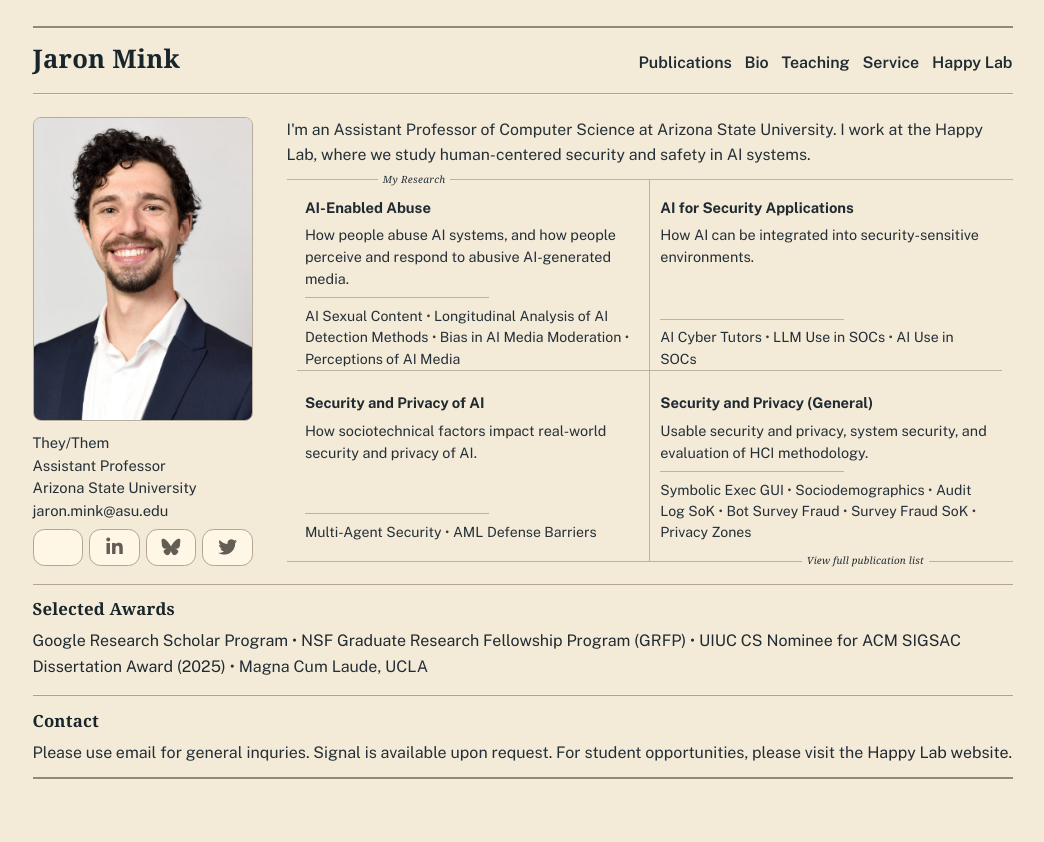
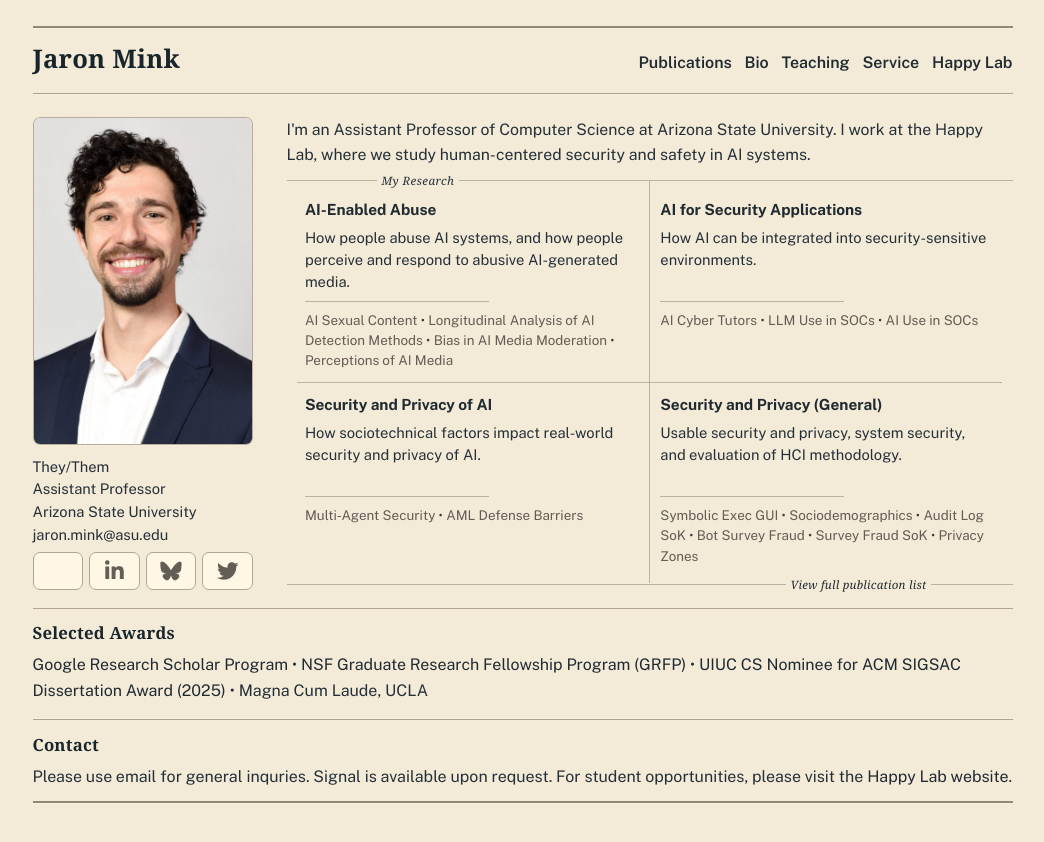
Before and after one commit to JaronMink/personal-website, a Jekyll site: the page built from index.md, in a window 1280 px wide. Shown: the top 842 px of the page, without its empty margins (110-1154 px from the left). Built offline with Jekyll 4.4.1, drawn with Linux system fonts in a browser that asks for light colours; some web fonts are replaced.

Commit message:
Improve responsive layout and visual spacing

```diff
--- a/_sass/minimal-light.scss
+++ b/_sass/minimal-light.scss
@@ -219,6 +219,7 @@ $palettes: (
 :root {
   @include emit-theme-vars(light);
   --accent-font: "Iowan Old Style", "Charter", "Georgia", serif;
+  --shell-width: clamp(61.25rem, 64vw, 72.5rem);
   --pressed-rule-shadow-bottom: 0 1px 0 color-mix(in srgb, var(--surface) 46%, transparent), 0 -1px 0 color-mix(in srgb, var(--heading) 8%, transparent);
   --pressed-rule-shadow-top: 0 -1px 0 color-mix(in srgb, var(--surface) 38%, transparent), 0 1px 0 color-mix(in srgb, var(--heading) 7%, transparent);
   --theme-fade-duration: 260ms;
@@ -453,7 +454,7 @@ html.theme-preload body *::after {
 }
 
 .top-shell {
-  max-width: 980px;
+  max-width: var(--shell-width);
   margin: 0 auto;
 }
 
@@ -529,7 +530,7 @@ html.theme-preload body *::after {
 }
 
 .top-main--publications {
-  max-width: 900px;
+  max-width: calc(var(--shell-width) - 5rem);
 }
 
 .top-main--bio {
@@ -562,7 +563,7 @@ html.theme-preload body *::after {
 
 .page-bottom-rule {
   margin-top: 1rem;
-  width: min(980px, calc(100vw - 2.5rem));
+  width: min(var(--shell-width), calc(100vw - 2.5rem));
   border-bottom: 2px solid color-mix(in srgb, var(--map-rule) 86%, transparent);
   box-shadow: 0 1px 0 color-mix(in srgb, var(--surface) 26%, transparent);
 }
@@ -1754,7 +1755,7 @@ html[data-theme='dark'] .pub-filter-view--list .pub-area-filter--area.is-partial
 }
 
 .pub-item {
-  margin: 0 0 1.2rem;
+  margin: 0 0 1.35rem;
   scroll-margin-top: 1rem;
   padding: 0.2rem 0.35rem;
   border-radius: 6px;
@@ -1817,6 +1818,7 @@ html[data-theme='dark'] .pub-filter-view--list .pub-area-filter--area.is-partial
 }
 
 .pub-title {
+  font-size: 1rem;
   line-height: 1.4;
 }
 
@@ -1824,18 +1826,15 @@ html[data-theme='dark'] .pub-filter-view--list .pub-area-filter--area.is-partial
   color: inherit;
 }
 
-.pub-authors,
+.pub-authors {
+  font-size: 0.9rem;
+  line-height: 1.48;
+}
+
 .pub-venue {
-  font-size: 0.95rem;
-}
-
-.pub-authors {
-  line-height: 1.5;
-}
-
-.pub-venue {
+  font-size: 0.86rem;
   color: var(--muted);
-  line-height: 1.45;
+  line-height: 1.4;
 }
 
 .pub-author-name {
@@ -1921,6 +1920,18 @@ html[data-theme='dark'] .pub-filter-view--list .pub-area-filter--area.is-partial
 }
 
 @media (max-width: 720px) {
+  .bio-text p {
+    text-align: left;
+  }
+
+  .pub-authors {
+    font-size: 0.92rem;
+  }
+
+  .pub-venue {
+    font-size: 0.9rem;
+  }
+
   .pub-filter-panel-row {
     display: block;
     margin-left: 0;
@@ -2104,7 +2115,7 @@ td {
 .btn {
   display: inline-block;
   padding: 0.15rem 0.5rem;
-  border-radius: 999px;
+  border-radius: 7px;
   border: 1px solid transparent;
   font-size: 0.8rem;
   line-height: 1.3;
@@ -2236,7 +2247,7 @@ td {
   object-fit: cover;
   object-position: center top;
   border: 1px solid color-mix(in srgb, var(--map-rule) 54%, transparent);
-  border-radius: 8px;
+  border-radius: 7px;
   box-shadow:
     inset 0 0 0 1px color-mix(in srgb, var(--surface) 28%, transparent),
     0 1px 0 color-mix(in srgb, var(--surface) 34%, transparent);
@@ -2286,12 +2297,12 @@ td {
   justify-content: center;
   min-width: 0;
   height: 2.35rem;
-  border-radius: 0.72rem;
+  border-radius: 7px;
   border: 1px solid var(--border);
   color: var(--muted);
   background-color: var(--surface);
   text-decoration: none;
-  font-size: 1.18rem;
+  font-size: 1.34rem;
   line-height: 1;
   transition: var(--theme-transition);
 }
@@ -2576,7 +2587,7 @@ td {
   gap: 0.42rem;
   margin: 0.48rem 0 -0.3rem;
   font-family: var(--accent-font);
-  font-size: 0.62rem;
+  font-size: 0.72rem;
   font-style: italic;
   font-weight: 500;
   letter-spacing: 0.035em;
@@ -2675,7 +2686,7 @@ td {
   position: relative;
   z-index: 1;
   margin: 0;
-  font-size: 0.92rem;
+  font-size: 0.96rem;
   line-height: 1.24;
 }
 
@@ -2710,7 +2721,7 @@ td {
   position: relative;
   z-index: 1;
   margin-bottom: 0;
-  font-size: 0.9rem;
+  font-size: 0.92rem;
   line-height: 1.52;
 }
 
@@ -2723,10 +2734,10 @@ td {
   margin: auto 0 0;
   padding: 0.56rem 0 0;
   font-family: inherit;
-  font-size: 0.88rem;
+  font-size: 0.84rem;
   font-weight: inherit;
   line-height: 1.5;
-  color: inherit;
+  color: var(--muted);
 }
 
 .home-interest-link-item {
@@ -2777,7 +2788,7 @@ td {
   margin-top: -0.34rem;
   margin-bottom: 0;
   color: var(--muted);
-  font-size: 0.62rem;
+  font-size: 0.72rem;
   line-height: 1;
 }
 
@@ -2817,6 +2828,14 @@ td {
     margin-top: -0.08rem;
   }
 
+  .home-interest-desc {
+    min-height: calc(3 * 1.52em);
+  }
+
+  .home-interest-item .home-interest-links-inline {
+    min-height: calc(3 * 1.5em + 0.56rem);
+  }
+
   .home-interest-map-label,
   .home-subtle-links {
     gap: 0.3rem;
@@ -2845,6 +2864,49 @@ td {
 
   .home-subtle-links::after {
     flex: 0.42 1 0;
+  }
+}
+
+@media screen and (min-width: 1600px) {
+  body {
+    padding-top: 2rem;
+    padding-bottom: 3rem;
+  }
+
+  .top-bar {
+    margin-bottom: 1.55rem;
+  }
+
+  .home-split {
+    grid-template-columns: 250px minmax(0, 1fr);
+    gap: 1.75rem;
+  }
+
+  .home-identity {
+    padding-right: 0.7rem;
+  }
+
+  .home-interest-grid {
+    column-gap: 1.65rem;
+    padding-right: 1.3rem;
+    padding-left: 1.3rem;
+  }
+
+  .top-main--publications,
+  .top-main--bio,
+  .top-main--list-page {
+    margin-right: auto;
+    margin-left: auto;
+  }
+
+  .top-main--bio {
+    max-width: 62rem;
+  }
+
+  .page-bottom-rule {
+    position: relative;
+    left: 50%;
+    transform: translateX(-50%);
   }
 }
 
@@ -3074,7 +3136,7 @@ td {
   }
 
   .home-interest-item h3 {
-    font-size: 0.94rem;
+    font-size: 0.96rem;
   }
 
   .home-interest-item p {
@@ -3083,14 +3145,14 @@ td {
   }
 
   .home-interest-item .home-interest-links-inline {
-    font-size: 0.94rem;
-    line-height: 1.52;
+    font-size: 0.88rem;
+    line-height: 1.5;
     overflow-wrap: anywhere;
   }
 
   .home-interest-map-label {
     margin-top: 1.2rem;
-    font-size: 0.66rem;
+    font-size: 0.72rem;
   }
 
   .home-interest-map-label::before,
```
